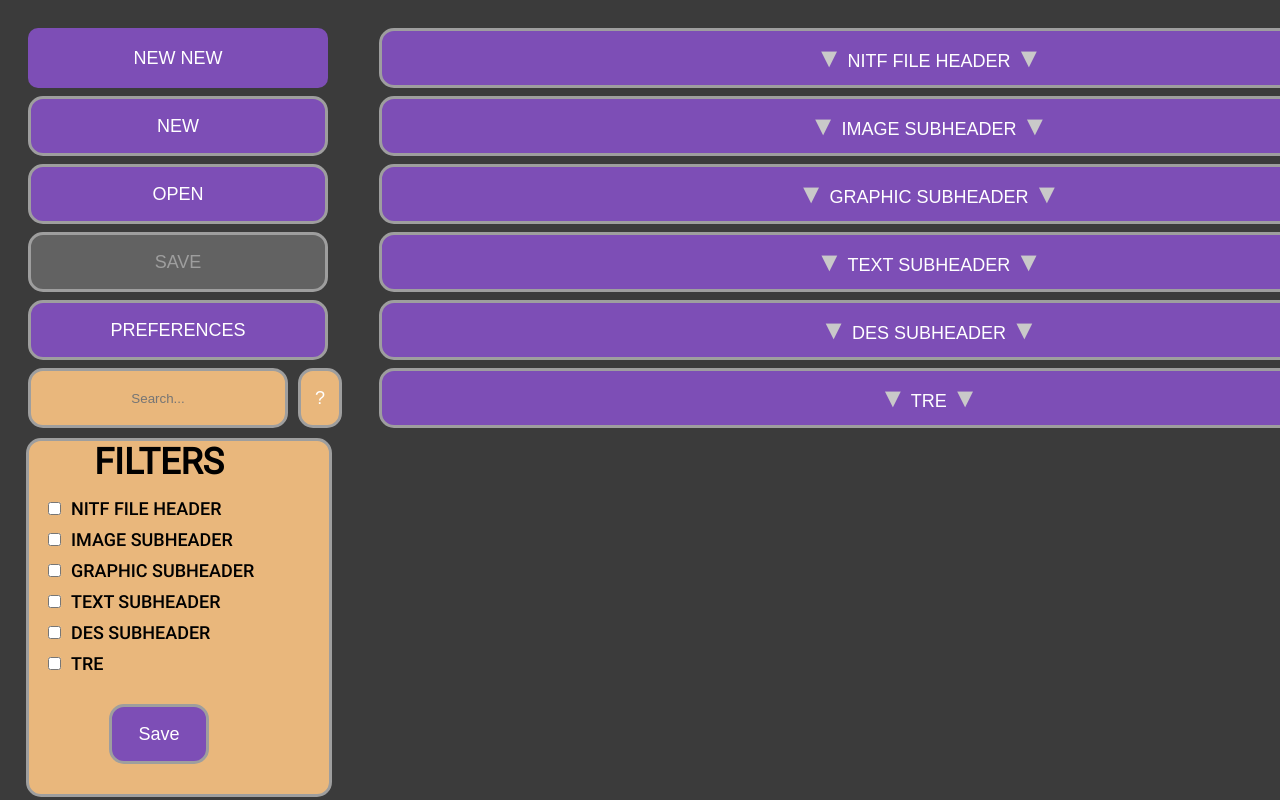
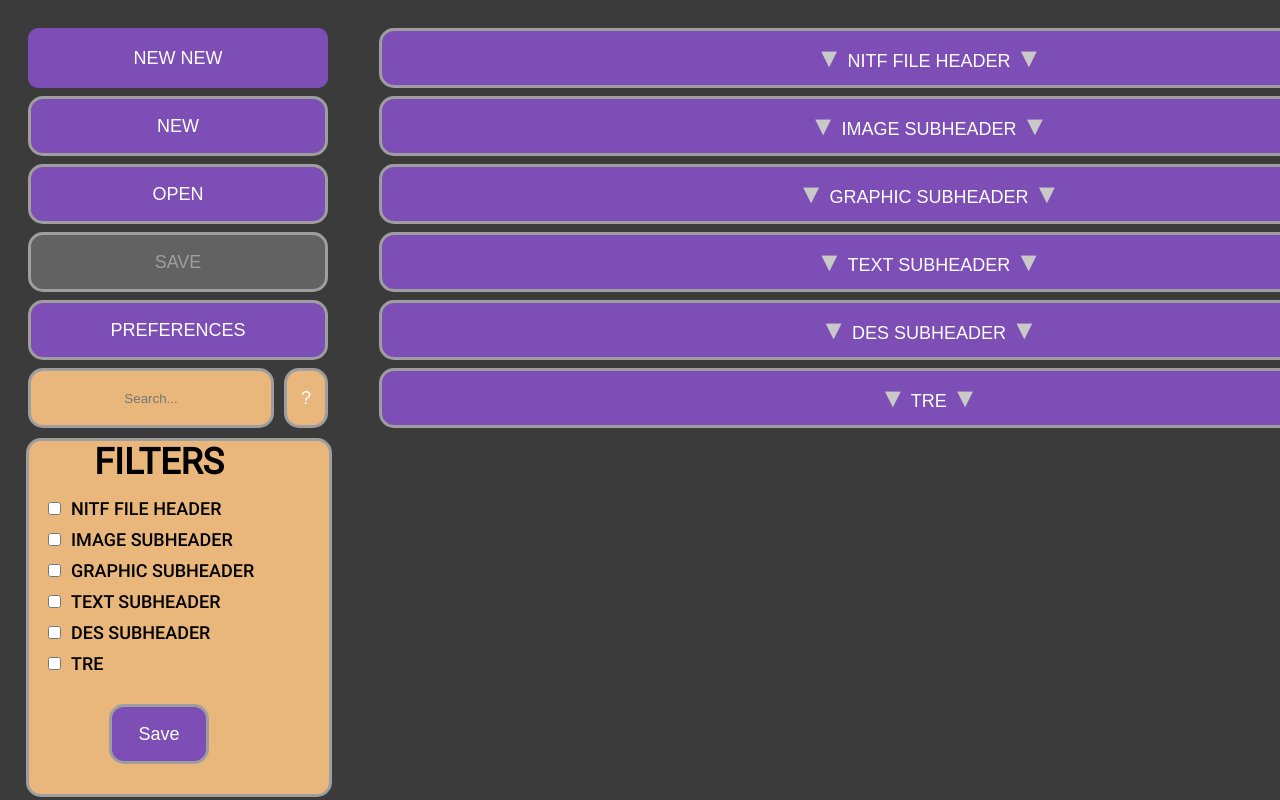
Before and after one commit to aramis-matos/RE-UI-Remake, a React (Vite) app: page / in a window 1280 px wide. Shown: the top 800 px of the page. Built offline with nearby package versions, Linux system fonts and the light colour scheme; the HTML template or start-up script is replaced by a standard one.

Commit message:
error fix for help button with TRE button

```diff
--- a/src/index.css
+++ b/src/index.css
@@ -763,10 +763,7 @@ button {
 
 
 /*Help MODAL ON PAGE*/
-.help-modal {
-  width: 1000px;
-  height: 500px;
-}
+
 
 .help-page-modal-overlay {
   position: fixed;
@@ -1030,6 +1027,7 @@ button.back-nav {
 }
 .helpSearch{
   height: 60px;
+  max-width: 300px;
   margin: 0px;
   display: flex;
   flex-direction: horizontal;
```
